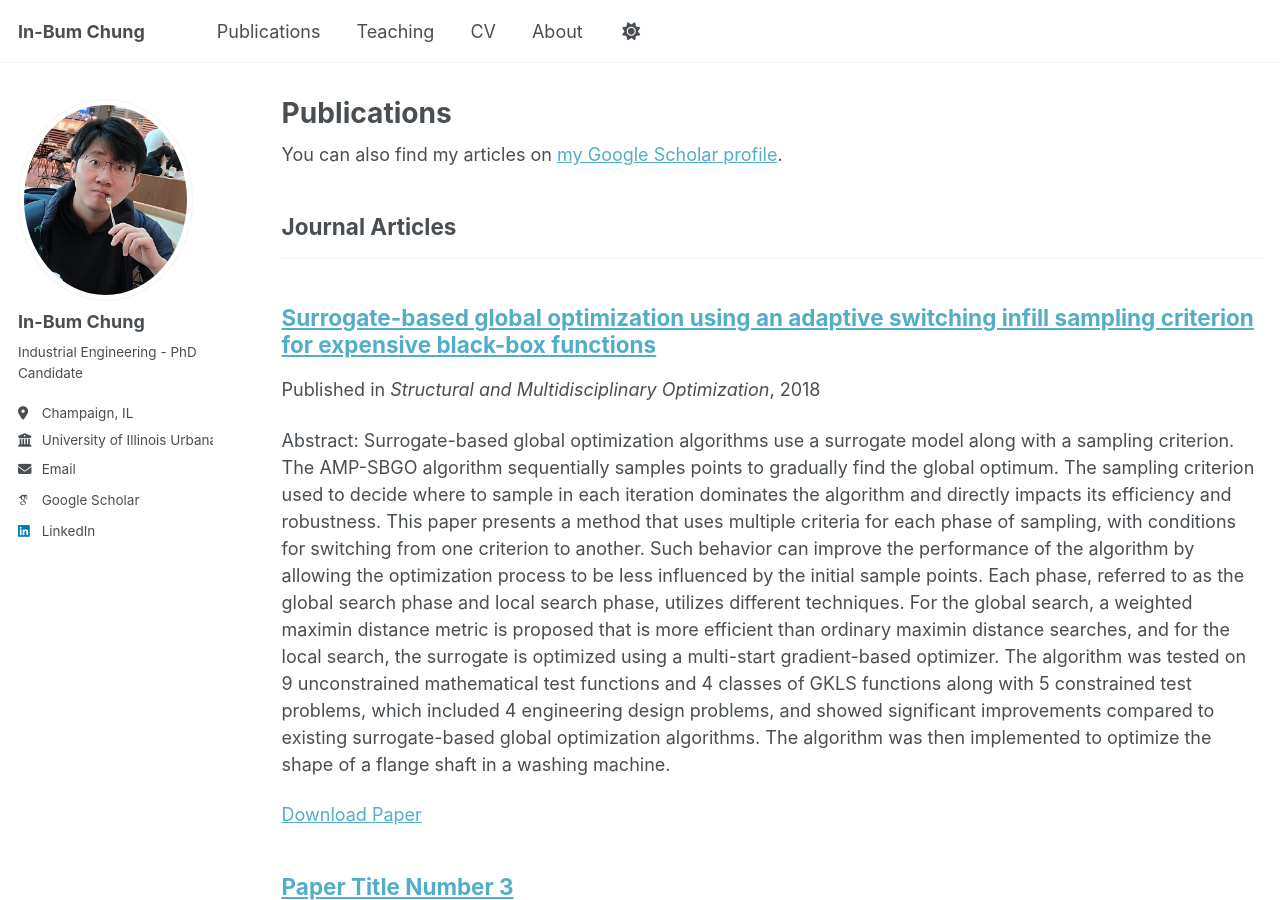
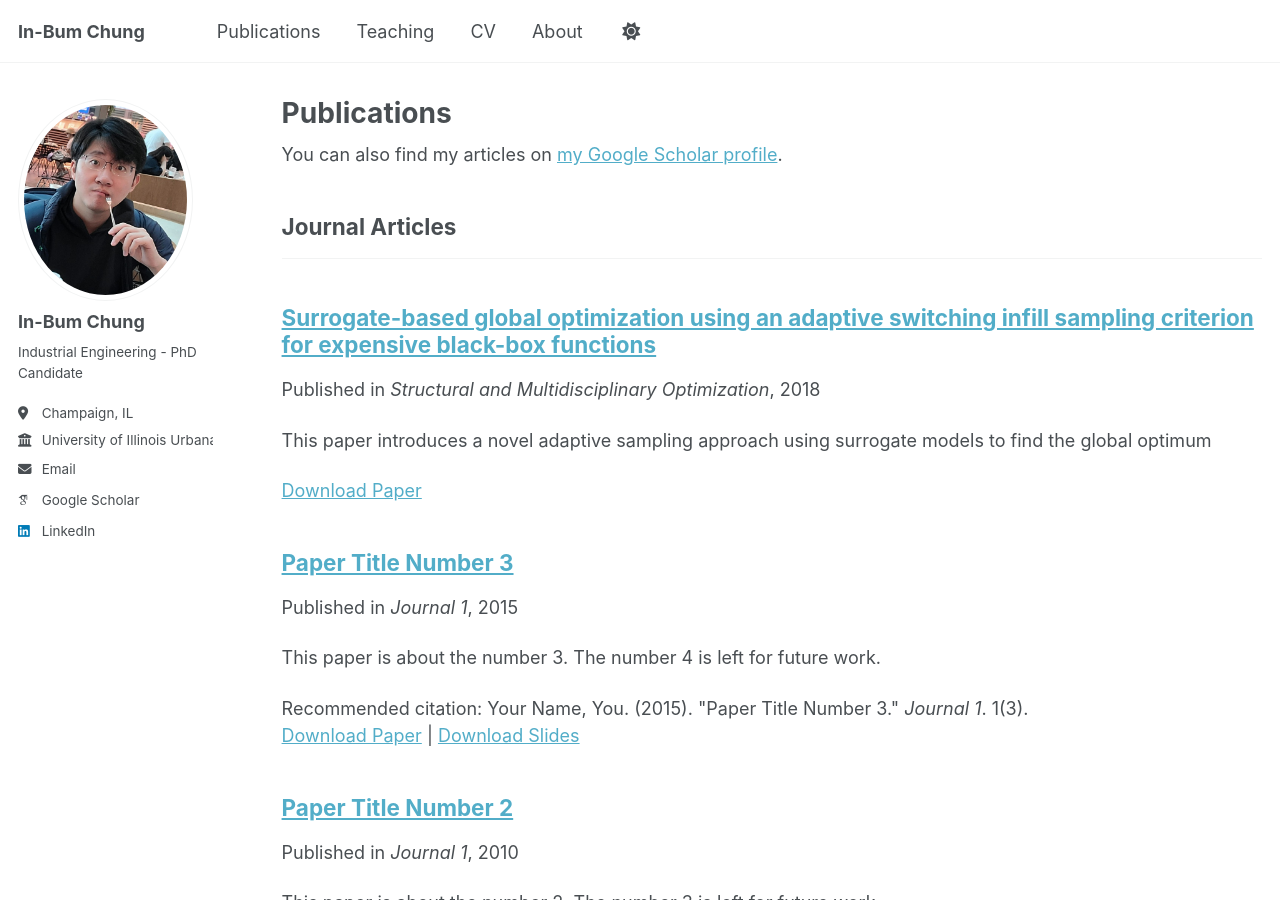
Before and after one commit to IBChung/IBChung.github.io, a Jekyll site: the page built from _pages/publications.html, in a window 1280 px wide and 900 px high. Built offline with Jekyll 4.4.1, drawn with Linux system fonts in a browser that asks for light colours; some web fonts are replaced; a script that is not in the unit is left out.

Commit message:
Update AMP_SBGO.md

```diff
--- a/_publications/AMP_SBGO.md
+++ b/_publications/AMP_SBGO.md
@@ -3,6 +3,7 @@ title: "Surrogate-based global optimization using an adaptive switching infill s
 collection: publications
 category: manuscripts
 permalink: /publication/AMP_SBGO
+excerpt: 'This paper introduces a novel adaptive sampling approach using surrogate models to find the global optimum'
 date: 2018-02-20
 venue: 'Structural and Multidisciplinary Optimization'
 paperurl: 'https://link.springer.com/article/10.1007/s00158-018-1942-2'
```
